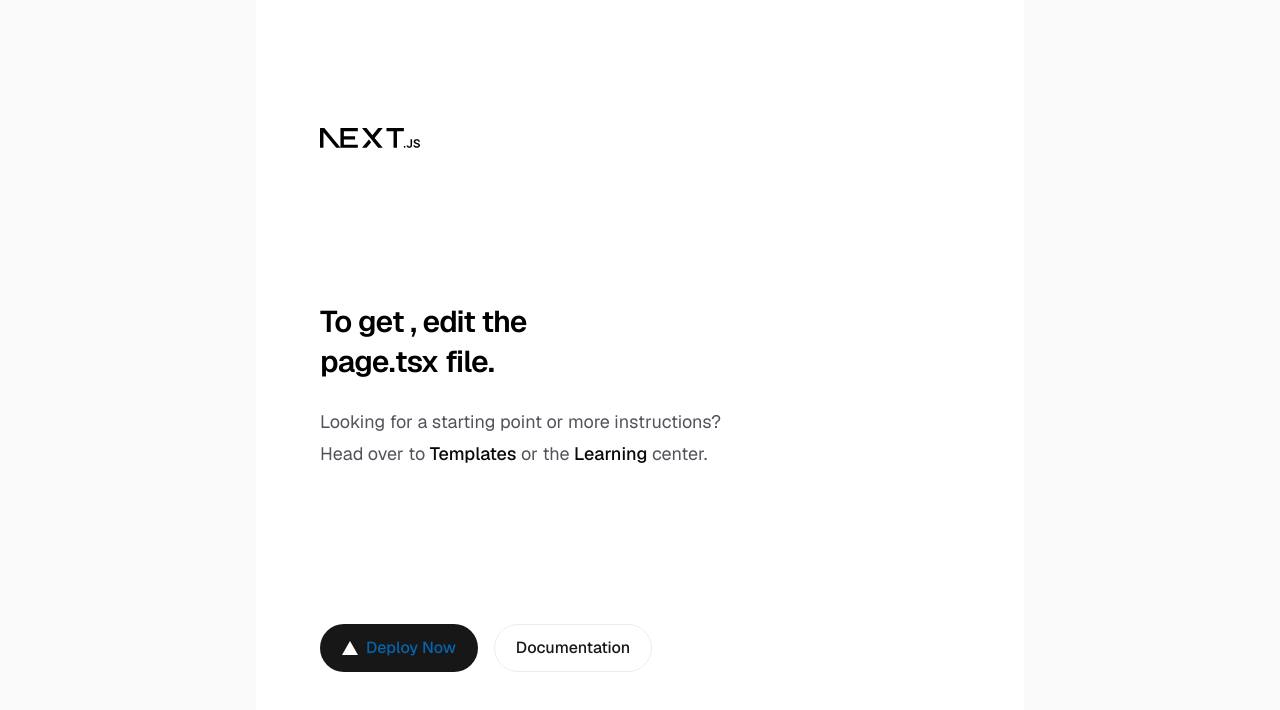
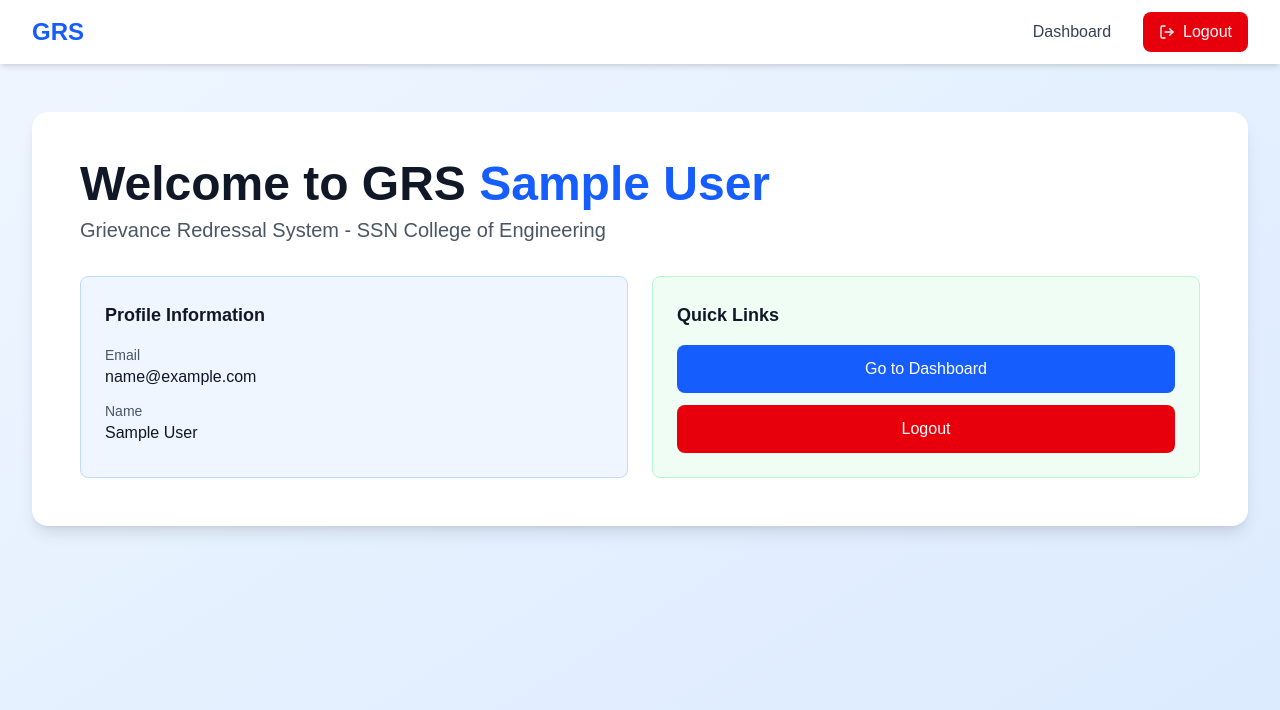
Before and after one commit to abyazashiq/GRS, a Next.js app in the folder grs/: page / in a window 1280 px wide. Shown: the top 710 px of the page. Built offline with nearby package versions, Linux system fonts and the light colour scheme; sample sign-in values are in the browser's storage.

Commit message:
session based changes

```diff
--- a/grs/app/page.tsx
+++ b/grs/app/page.tsx
@@ -1,63 +1,166 @@
-import Image from "next/image";
+'use client';
+
+import React, { useState, useEffect } from 'react';
+import Link from 'next/link';
+import { useRouter } from 'next/navigation';
+import { LogOut, Menu, X } from 'lucide-react';
 
 export default function Home() {
+  const router = useRouter();
+  const [user, setUser] = useState<any>(null);
+  const [loading, setLoading] = useState(true);
+  const [isMobileMenuOpen, setIsMobileMenuOpen] = useState(false);
+
+  useEffect(() => {
+    // Check if user is logged in
+    const userData = localStorage.getItem('user');
+    if (!userData) {
+      router.push('/login');
+    } else {
+      setUser(JSON.parse(userData));
+    }
+    setLoading(false);
+  }, [router]);
+
+  const handleLogout = () => {
+    localStorage.removeItem('user');
+    localStorage.removeItem('authToken');
+    router.push('/login');
+  };
+
+  if (loading) {
+    return (
+      <div className="flex min-h-screen items-center justify-center bg-gradient-to-br from-blue-50 to-blue-100">
+        <div className="animate-spin rounded-full h-12 w-12 border-b-2 border-blue-600" />
+      </div>
+    );
+  }
+
+  if (!user) {
+    return null;
+  }
+
   return (
-    <div className="flex min-h-screen items-center justify-center bg-zinc-50 font-sans dark:bg-black">
-      <main className="flex min-h-screen w-full max-w-3xl flex-col items-center justify-between py-32 px-16 bg-white dark:bg-black sm:items-start">
-        <Image
-          className="dark:invert"
-          src="/next.svg"
-          alt="Next.js logo"
-          width={100}
-          height={20}
-          priority
-        />
-        <div className="flex flex-col items-center gap-6 text-center sm:items-start sm:text-left">
-          <h1 className="max-w-xs text-3xl font-semibold leading-10 tracking-tight text-black dark:text-zinc-50">
-            To get , edit the page.tsx file.
+    <div className="min-h-screen bg-gradient-to-br from-blue-50 to-blue-100">
+      {/* Navigation Bar */}
+      <nav className="bg-white shadow-md">
+        <div className="max-w-7xl mx-auto px-4 sm:px-6 lg:px-8">
+          <div className="flex justify-between items-center h-16">
+            {/* Logo */}
+            <div className="flex-shrink-0">
+              <h1 className="text-2xl font-bold text-blue-600">GRS</h1>
+            </div>
+
+            {/* Desktop Menu */}
+            <div className="hidden md:flex items-center gap-8">
+              <Link
+                href="/dashboard"
+                className="text-gray-700 hover:text-blue-600 font-medium transition-colors"
+              >
+                Dashboard
+              </Link>
+              <button
+                onClick={handleLogout}
+                className="flex items-center gap-2 px-4 py-2 bg-red-600 text-white rounded-lg hover:bg-red-700 transition-colors"
+              >
+                <LogOut className="w-4 h-4" />
+                Logout
+              </button>
+            </div>
+
+            {/* Mobile Menu Button */}
+            <div className="md:hidden">
+              <button
+                onClick={() => setIsMobileMenuOpen(!isMobileMenuOpen)}
+                className="text-gray-700 hover:text-blue-600"
+              >
+                {isMobileMenuOpen ? (
+                  <X className="w-6 h-6" />
+                ) : (
+                  <Menu className="w-6 h-6" />
+                )}
+              </button>
+            </div>
+          </div>
+
+          {/* Mobile Menu */}
+          {isMobileMenuOpen && (
+            <div className="md:hidden pb-4 space-y-2">
+              <Link
+                href="/dashboard"
+                className="block text-gray-700 hover:text-blue-600 font-medium py-2 transition-colors"
+              >
+                Dashboard
+              </Link>
+              <button
+                onClick={handleLogout}
+                className="w-full flex items-center justify-center gap-2 px-4 py-2 bg-red-600 text-white rounded-lg hover:bg-red-700 transition-colors"
+              >
+                <LogOut className="w-4 h-4" />
+                Logout
+              </button>
+            </div>
+          )}
+        </div>
+      </nav>
+
+      {/* Main Content */}
+      <main className="max-w-7xl mx-auto px-4 sm:px-6 lg:px-8 py-12">
+        <div className="bg-white rounded-2xl shadow-lg p-8 md:p-12">
+          <h1 className="text-4xl md:text-5xl font-bold text-gray-900 mb-2">
+            Welcome to GRS <span className="text-blue-600">{user.name || user.email}</span>
           </h1>
-          <p className="max-w-md text-lg leading-8 text-zinc-600 dark:text-zinc-400">
-            Looking for a starting point or more instructions? Head over to{" "}
-            <a
-              href="https://vercel.com/templates?framework=next.js&utm_source=create-next-app&utm_medium=appdir-template-tw&utm_campaign=create-next-app"
-              className="font-medium text-zinc-950 dark:text-zinc-50"
-            >
-              Templates
-            </a>{" "}
-            or the{" "}
-            <a
-              href="https://nextjs.org/learn?utm_source=create-next-app&utm_medium=appdir-template-tw&utm_campaign=create-next-app"
-              className="font-medium text-zinc-950 dark:text-zinc-50"
-            >
-              Learning
-            </a>{" "}
-            center.
+          <p className="text-xl text-gray-600 mb-8">
+            Grievance Redressal System - SSN College of Engineering
           </p>
-        </div>
-        <div className="flex flex-col gap-4 text-base font-medium sm:flex-row">
-          <a
-            className="flex h-12 w-full items-center justify-center gap-2 rounded-full bg-foreground px-5 text-background transition-colors hover:bg-[#383838] dark:hover:bg-[#ccc] md:w-[158px]"
-            href="https://vercel.com/new?utm_source=create-next-app&utm_medium=appdir-template-tw&utm_campaign=create-next-app"
-            target="_blank"
-            rel="noopener noreferrer"
-          >
-            <Image
-              className="dark:invert"
-              src="/vercel.svg"
-              alt="Vercel logomark"
-              width={16}
-              height={16}
-            />
-            Deploy Now
-          </a>
-          <a
-            className="flex h-12 w-full items-center justify-center rounded-full border border-solid border-black/[.08] px-5 transition-colors hover:border-transparent hover:bg-black/[.04] dark:border-white/[.145] dark:hover:bg-[#1a1a1a] md:w-[158px]"
-            href="https://nextjs.org/docs?utm_source=create-next-app&utm_medium=appdir-template-tw&utm_campaign=create-next-app"
-            target="_blank"
-            rel="noopener noreferrer"
-          >
-            Documentation
-          </a>
+
+          {/* User Info Card */}
+          <div className="grid md:grid-cols-2 gap-6 mt-8">
+            <div className="bg-blue-50 rounded-lg p-6 border border-blue-200">
+              <h3 className="text-lg font-semibold text-gray-900 mb-4">Profile Information</h3>
+              <div className="space-y-3">
+                <div>
+                  <p className="text-sm text-gray-600">Email</p>
+                  <p className="text-gray-900 font-medium">{user.email}</p>
+                </div>
+                {user.name && (
+                  <div>
+                    <p className="text-sm text-gray-600">Name</p>
+                    <p className="text-gray-900 font-medium">{user.name}</p>
+                  </div>
+                )}
+                {user.picture && (
+                  <div>
+                    <p className="text-sm text-gray-600">Profile Picture</p>
+                    <img
+                      src={user.picture}
+                      alt={user.name}
+                      className="w-16 h-16 rounded-lg mt-2"
+                    />
+                  </div>
+                )}
+              </div>
+            </div>
+
+            {/* Quick Links */}
+            <div className="bg-green-50 rounded-lg p-6 border border-green-200">
+              <h3 className="text-lg font-semibold text-gray-900 mb-4">Quick Links</h3>
+              <div className="space-y-3">
+                <Link
+                  href="/dashboard"
+                  className="block px-4 py-3 bg-blue-600 text-white rounded-lg hover:bg-blue-700 transition-colors text-center font-medium"
+                >
+                  Go to Dashboard
+                </Link>
+                <button
+                  onClick={handleLogout}
+                  className="w-full px-4 py-3 bg-red-600 text-white rounded-lg hover:bg-red-700 transition-colors font-medium"
+                >
+                  Logout
+                </button>
+              </div>
+            </div>
+          </div>
         </div>
       </main>
     </div>
```
